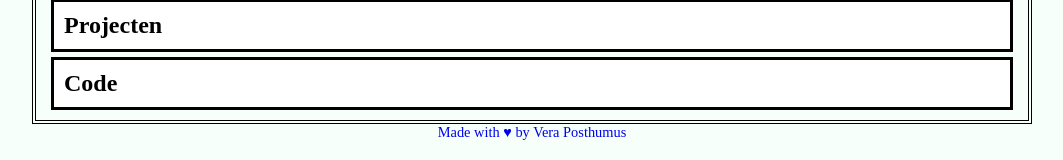
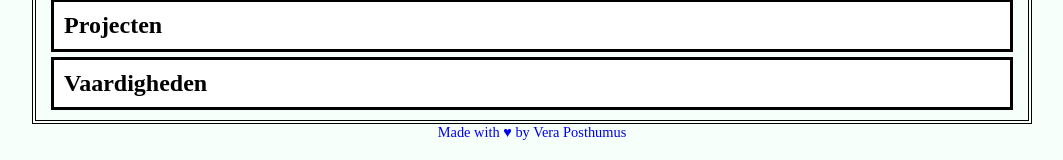
Before and after one commit to veraposthumus/website, a plain HTML site: page index.html in a window 1280 px wide. Shown: the part 353-513 px from the top of the page, without its empty margins (108-1171 px from the left). Drawn offline with Linux system fonts and the light colour scheme.

Commit message:
Update index.html

```diff
--- a/index.html
+++ b/index.html
@@ -31,7 +31,7 @@
 					</article>
 
 					<article>
-						<h2><a href="code.html">Code</a></h2>
+						<h2><a href="vaardigheden.html">Vaardigheden</a></h2>
 					</article>
 
 			</section>
```
